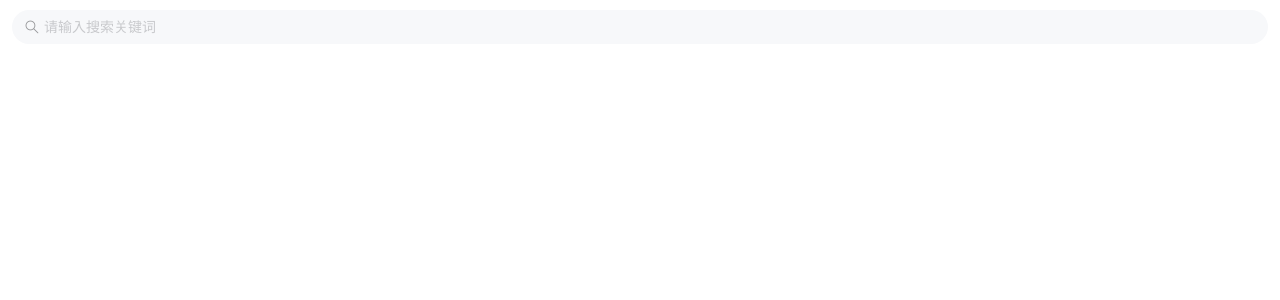
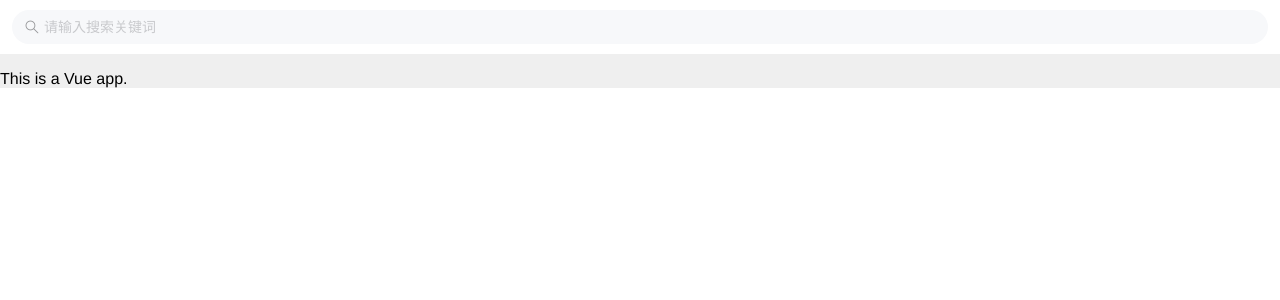
Before and after one commit to laolang2016/fight-on-java, a Vue app in the folder jx/jx-h5-vue2/: page /home in a window 1280 px wide. Shown: the top 300 px of the page. Built offline with nearby package versions, Linux system fonts and the light colour scheme.

Commit message:
✨ feat(jx-h5-vue2): 字体 rem

```diff
--- a/jx/jx-h5-vue2/src/App.vue
+++ b/jx/jx-h5-vue2/src/App.vue
@@ -12,7 +12,9 @@
   min-height: 100%;
   background-color: #efefef;
 }
-
+html{
+  font-size: 100px;
+}
 html,body{
   min-height: 100%;
 }
--- a/jx/jx-h5-vue2/src/views/HomeView.vue
+++ b/jx/jx-h5-vue2/src/views/HomeView.vue
@@ -1,6 +1,7 @@
 <template>
   <div>
     <van-search v-model="searchValue" placeholder="请输入搜索关键词" disabled shape="round"/>
+    <p class="txt">This is a Vue app.</p>
   </div>
 </template>
 
@@ -14,3 +15,9 @@ export default {
   }
 }
 </script>
+
+<style lang="scss">
+.txt{
+  font-size: .16rem;
+}
+</style>
```
